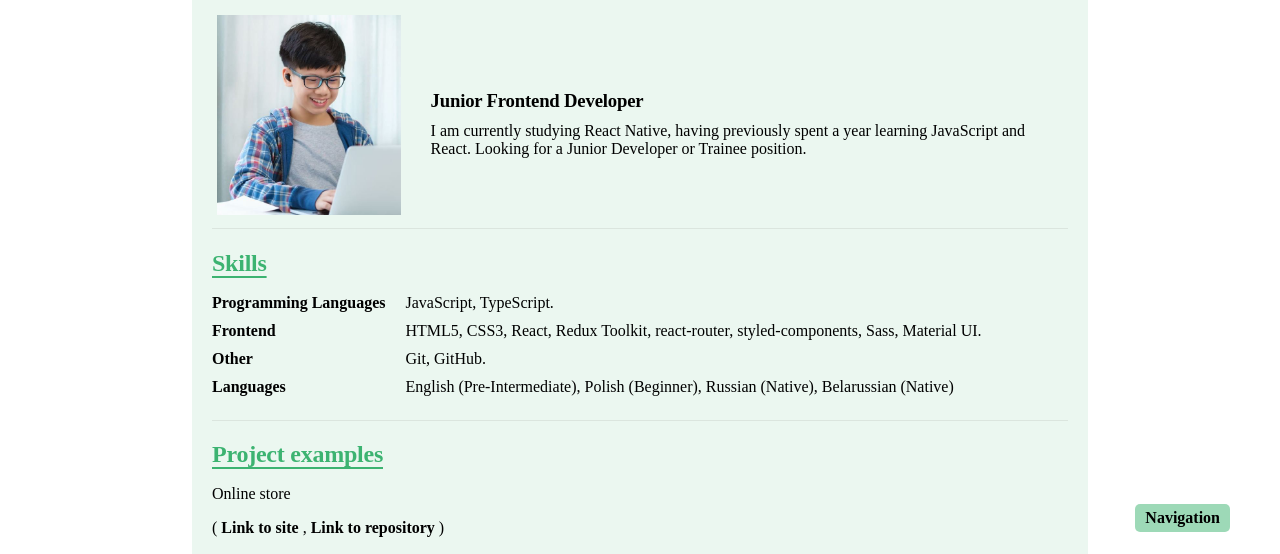
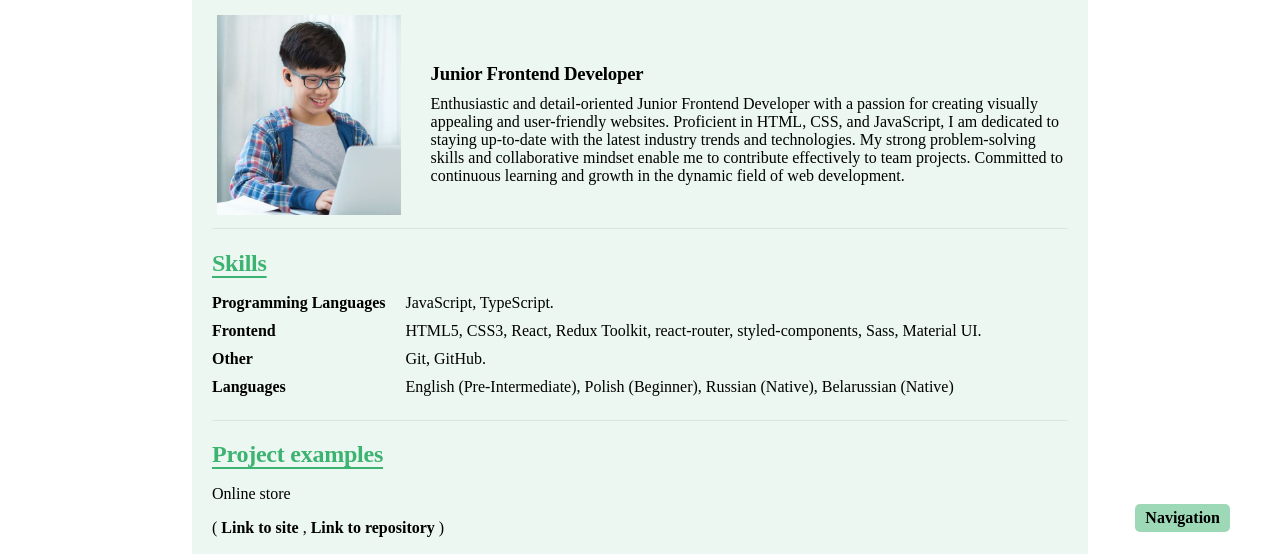
Before and after one commit to kate-js/rsschool-cv, a plain HTML site: page index.html in a window 1280 px wide. Shown: the part 198-752 px from the top of the page. Drawn offline with Linux system fonts and the light colour scheme.

Commit message:
refactor: updated textabout me

```diff
--- a/index.html
+++ b/index.html
@@ -29,9 +29,11 @@
             <li>
               <h3>Junior Frontend Developer</h3>
             </li>
-            <li>I am currently studying React Native, having previously spent a year
-              learning JavaScript and React. Looking for a Junior Developer or
-              Trainee position.</li>
+            <li>Enthusiastic and detail-oriented Junior Frontend Developer with a passion
+              for creating visually appealing and user-friendly websites. Proficient in HTML, CSS, and JavaScript,
+              I am dedicated to staying up-to-date with the latest industry trends and technologies.
+              My strong problem-solving skills and collaborative mindset enable me to contribute effectively to team projects.
+              Committed to continuous learning and growth in the dynamic field of web development.</li>
           </ul>
         </div>
         <hr />
```
